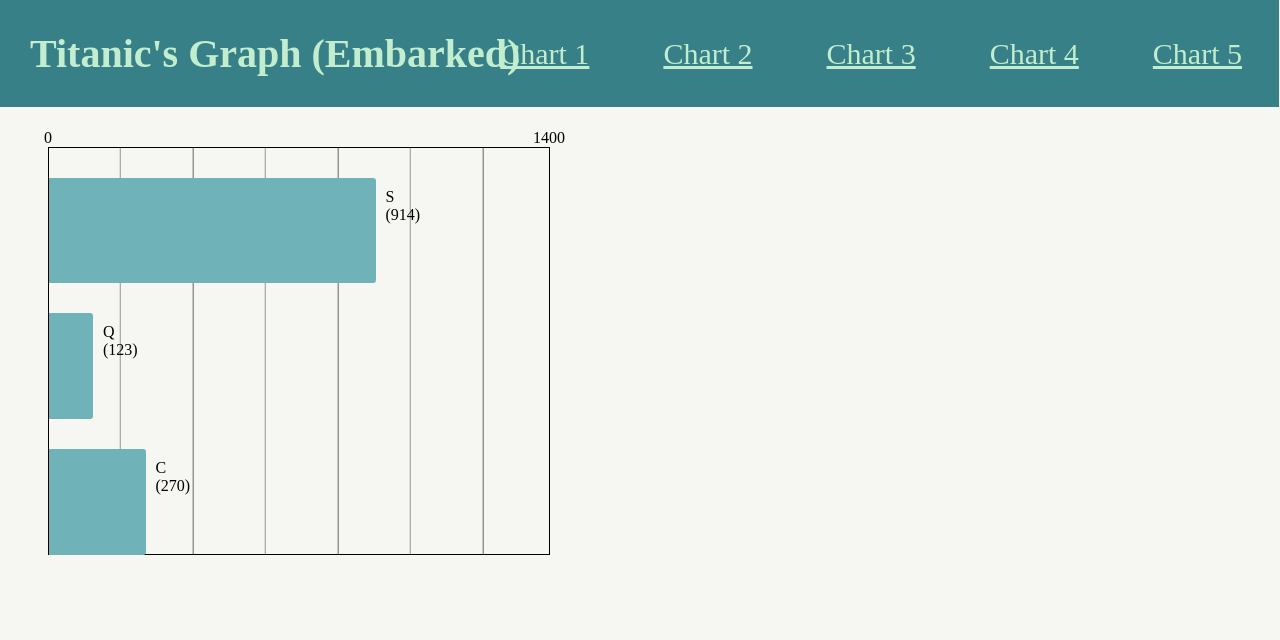
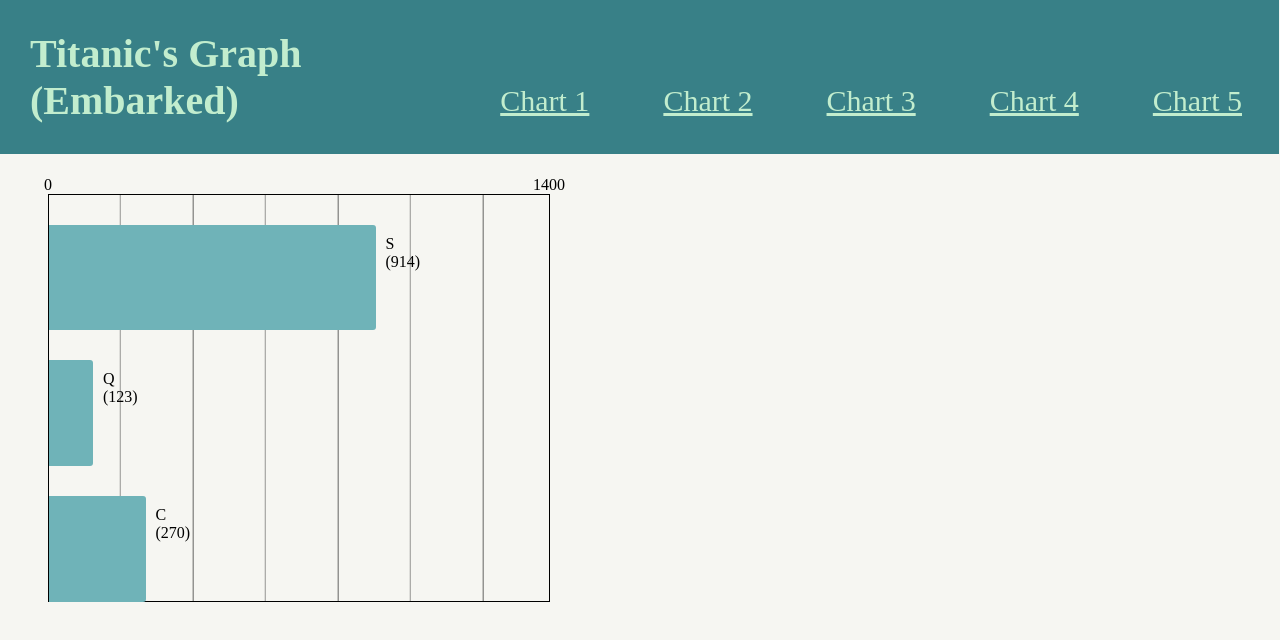
Before and after one commit to Jacques7103/Jacques_Chart4_HTML, a plain HTML site: page index.html in a window 1280 px wide. Drawn offline with Linux system fonts and the light colour scheme.

Commit message:
Added css

```diff
--- a/style.css
+++ b/style.css
@@ -13,6 +13,7 @@ body {
 }
 
 h1 {
+    max-width: 35%;
     font-size: 40px;
     color: #c2edce;
 }
@@ -26,6 +27,8 @@ h1 {
 }
 
 a {
+    max-width: 100%;
+    height: 30%;
     margin: 31px;
     padding: 6px;
 }
```
